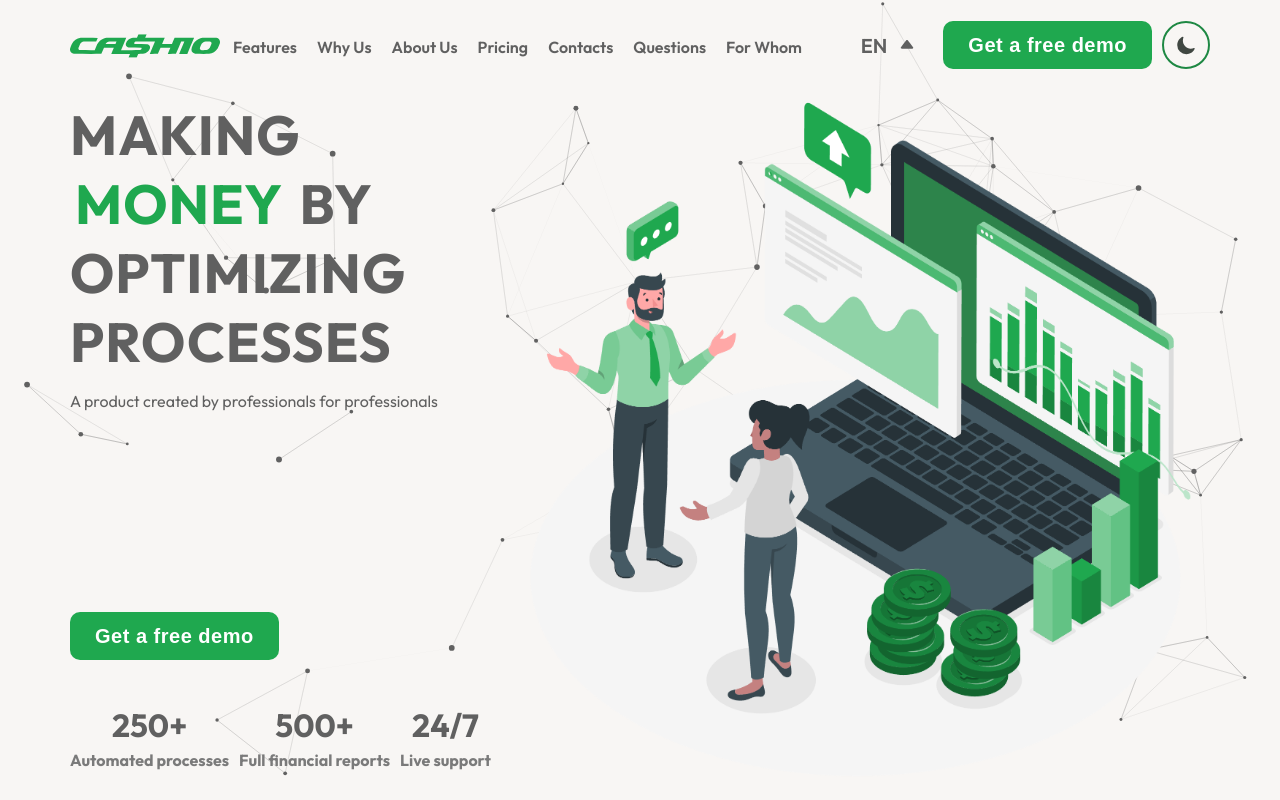
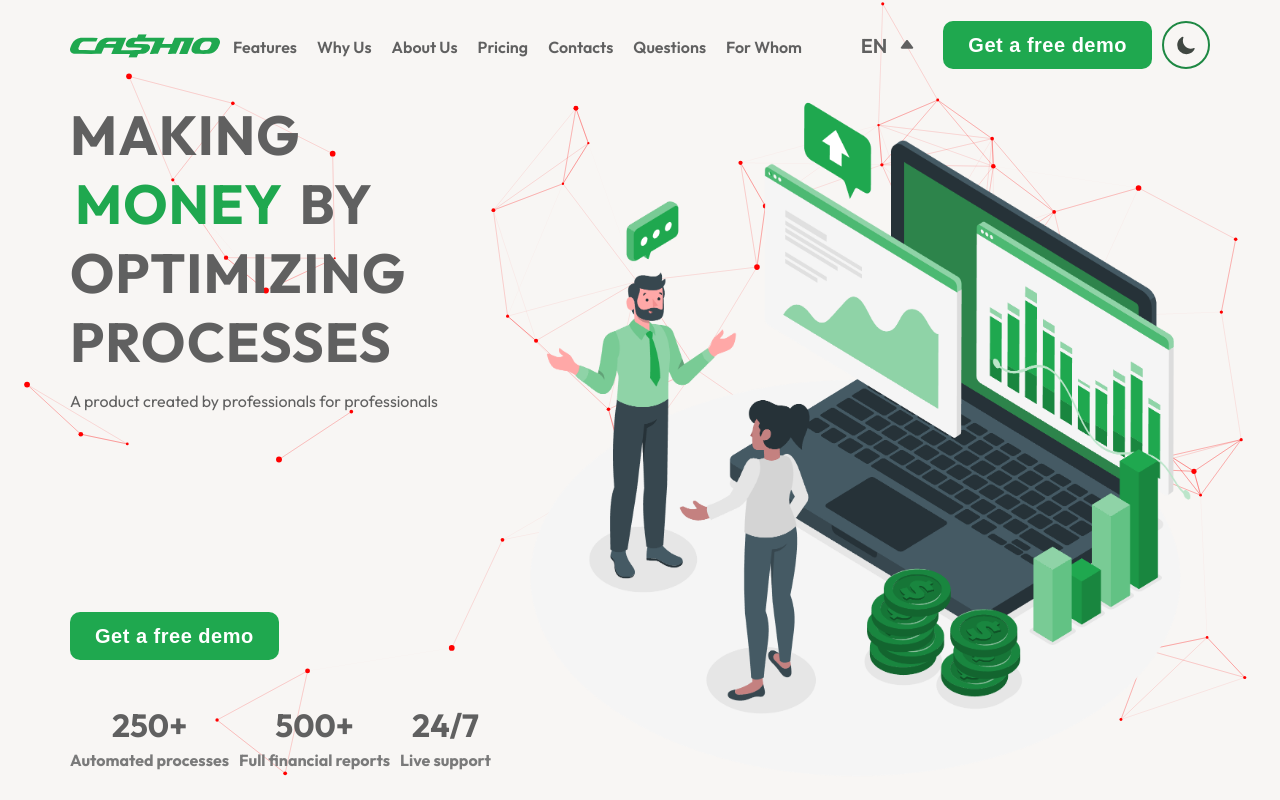
Before and after one commit to RevaGee/Cashio, a React (Create React App) app: page / in a window 1280 px wide. Shown: the top 800 px of the page. Built offline with nearby package versions, Linux system fonts and the light colour scheme.

Commit message:
particles color

```diff
--- a/src/components/Paralax/particles.js
+++ b/src/components/Paralax/particles.js
@@ -51,10 +51,10 @@ const ParticlesComponent = () => {
                 },
                 particles: {
                     color: {
-                        value: "#616161",
+                        value: "#ff0000",
                     },
                     links: {
-                        color: "#616161",
+                        color: "#ff0000",
                         distance: 150,
                         enable: true,
                         opacity: 0.3,
```
